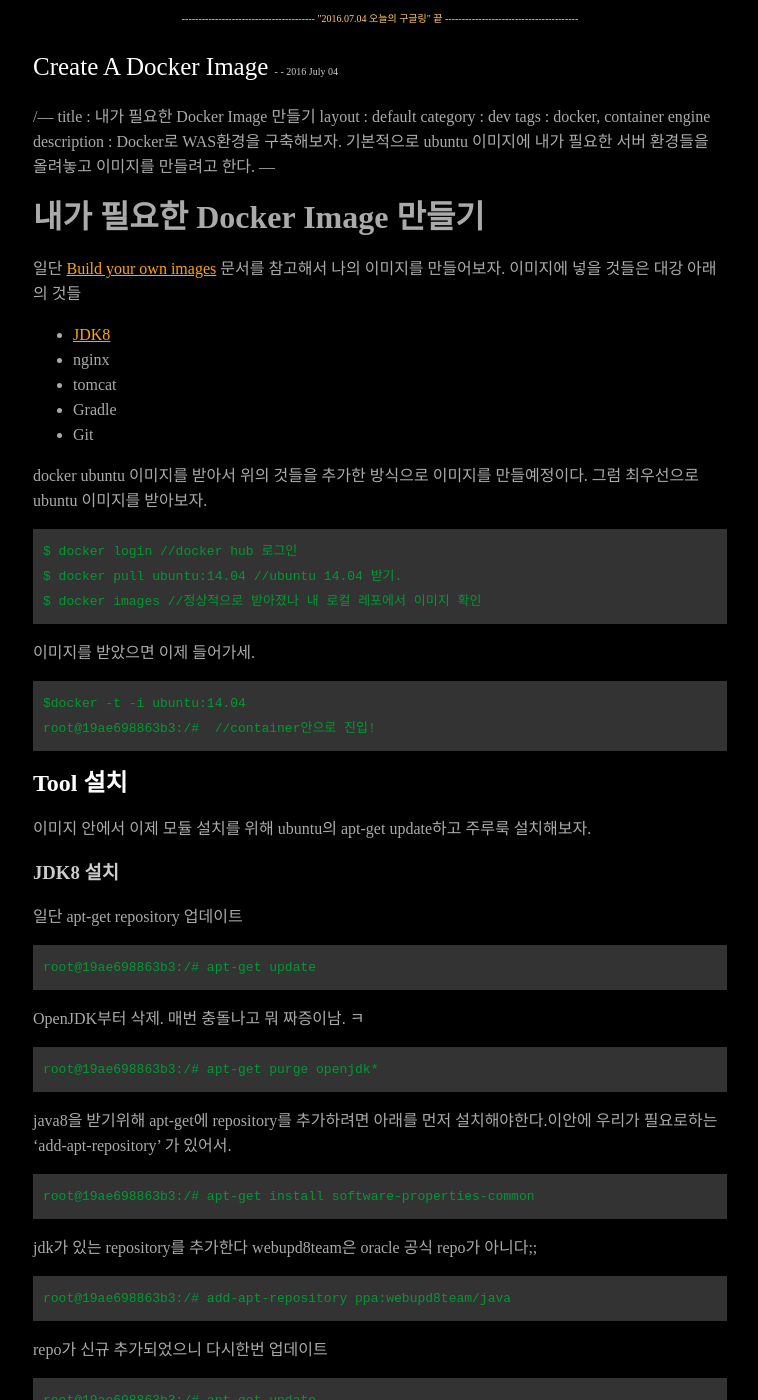
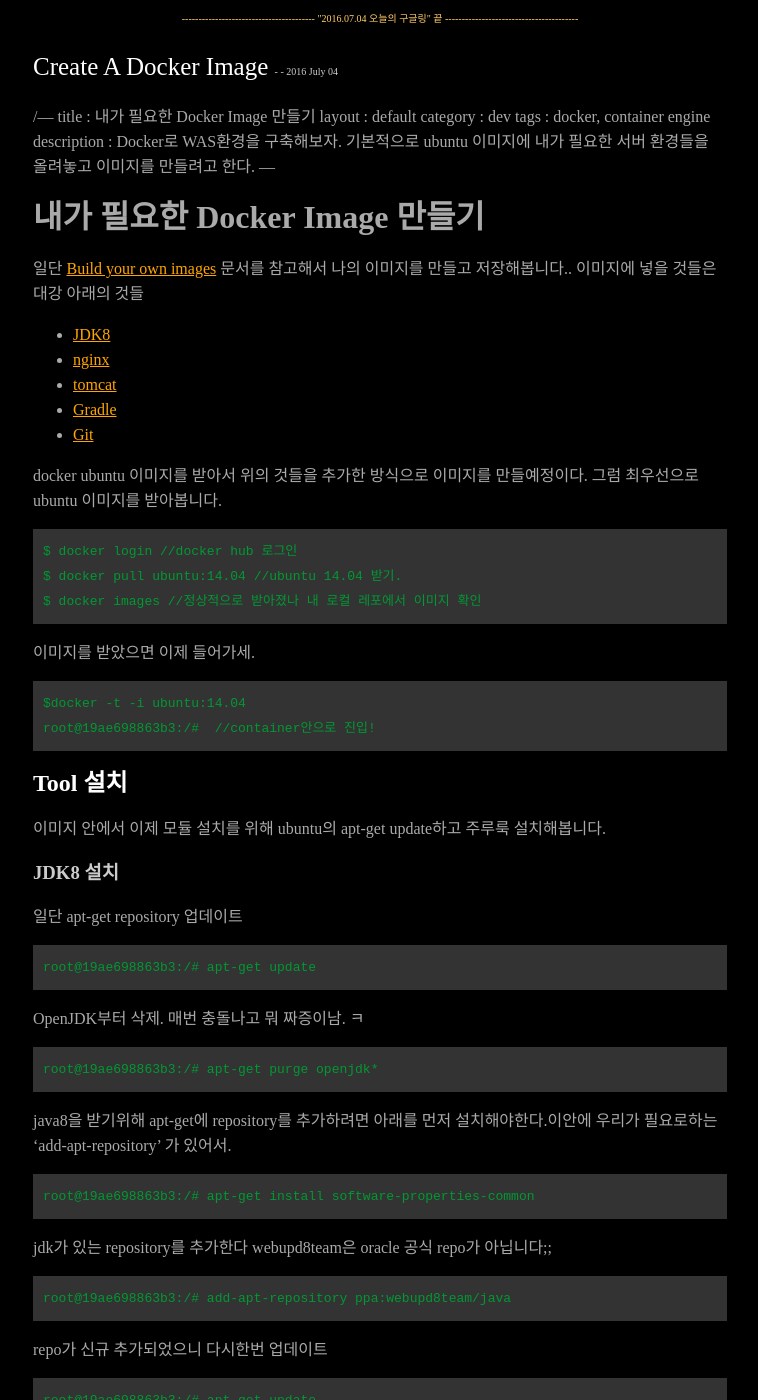
Before and after one commit to nurinamu/nurinamu.github.io, a Jekyll site: the page built from index.html, in a window 1280 px wide and 1400 px high, scrolled down 498 px. Shown: the whole window, without its empty margins (260-1018 px from the left). Built offline with Jekyll 4.4.1, drawn with Linux system fonts in a browser that asks for light colours; the list of posts is cut into pages by our own code.

Commit message:
anchor 깨짐 수정 & 톤앤매너 수정.

````diff
--- a/_posts/dev/2016-07-04-create-a-docker-image.md
+++ b/_posts/dev/2016-07-04-create-a-docker-image.md
@@ -8,15 +8,16 @@
 
 # 내가 필요한 Docker Image 만들기
 
-일단 [Build your own images](https://docs.docker.com/engine/tutorials/dockerimages/) 문서를 참고해서 나의 이미지를 만들어보자. 이미지에 넣을 것들은 대강 아래의 것들
+일단 [Build your own images](https://docs.docker.com/engine/tutorials/dockerimages/) 문서를 참고해서 나의 이미지를 만들고 저장해봅니다.. 이미지에 넣을 것들은 대강 아래의 것들
+
  - [JDK8](#jdk8)
- - nginx
- - tomcat
- - Gradle
- - Git
+ - [nginx](#nginx)
+ - [tomcat](#tomcat)
+ - [Gradle](#gradle)
+ - [Git](#git)
 
 docker ubuntu 이미지를 받아서 위의 것들을 추가한 방식으로 이미지를 만들예정이다.
-그럼 최우선으로 ubuntu 이미지를 받아보자.
+그럼 최우선으로 ubuntu 이미지를 받아봅니다.
 
 ```
 $ docker login //docker hub 로그인
@@ -32,7 +33,7 @@
 ```
 
 ## Tool 설치
-이미지 안에서 이제 모듈 설치를 위해 ubuntu의 apt-get update하고 주루룩 설치해보자.
+이미지 안에서 이제 모듈 설치를 위해 ubuntu의 apt-get update하고 주루룩 설치해봅니다.
 
 ### <a name="jdk8"></a>JDK8 설치
 
@@ -54,7 +55,7 @@
 root@19ae698863b3:/# apt-get install software-properties-common
 ```
 
-jdk가 있는 repository를 추가한다 webupd8team은 oracle 공식 repo가 아니다;;
+jdk가 있는 repository를 추가한다 webupd8team은 oracle 공식 repo가 아닙니다;;
 
 ```
 root@19ae698863b3:/# add-apt-repository ppa:webupd8team/java
````
